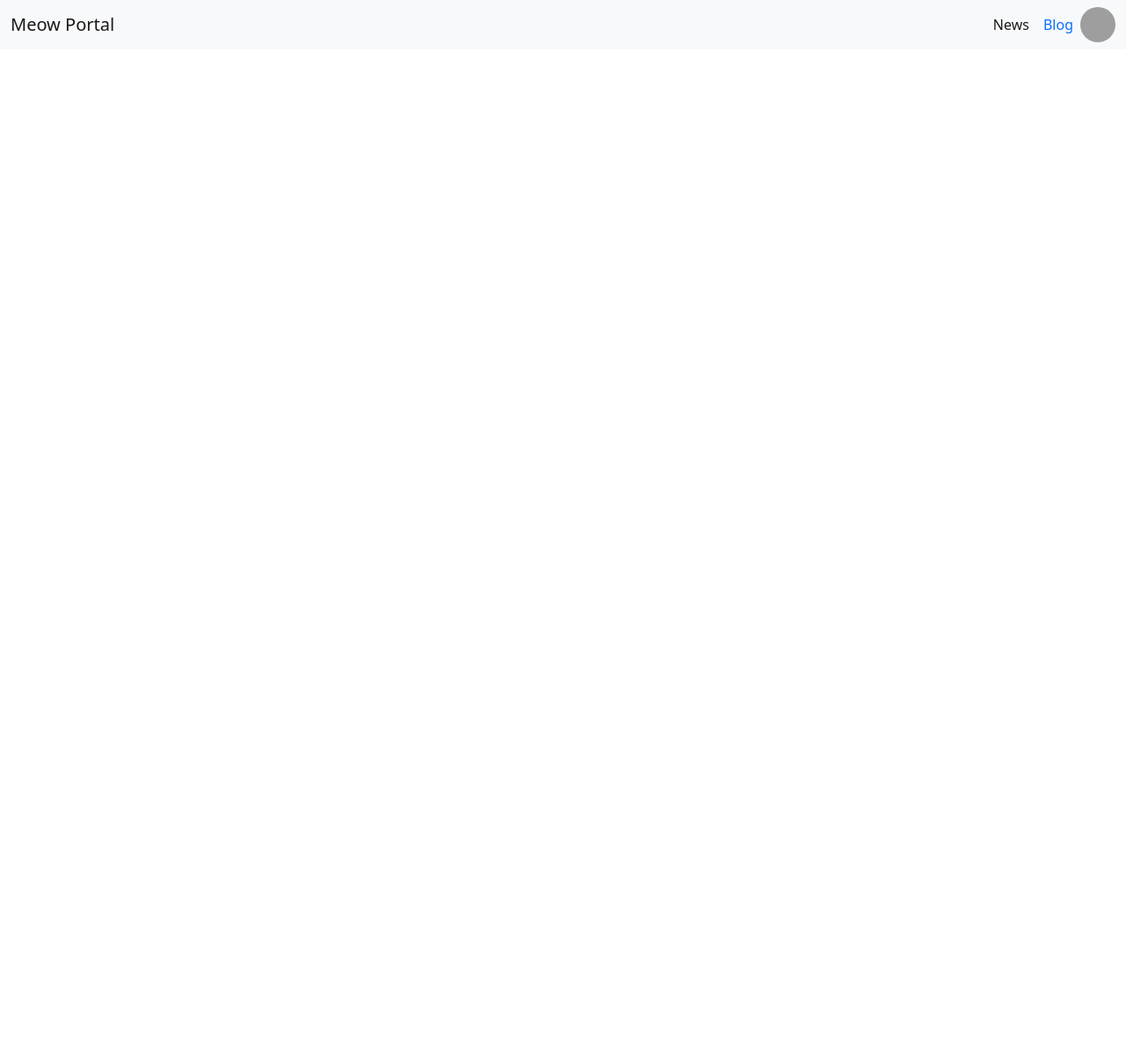
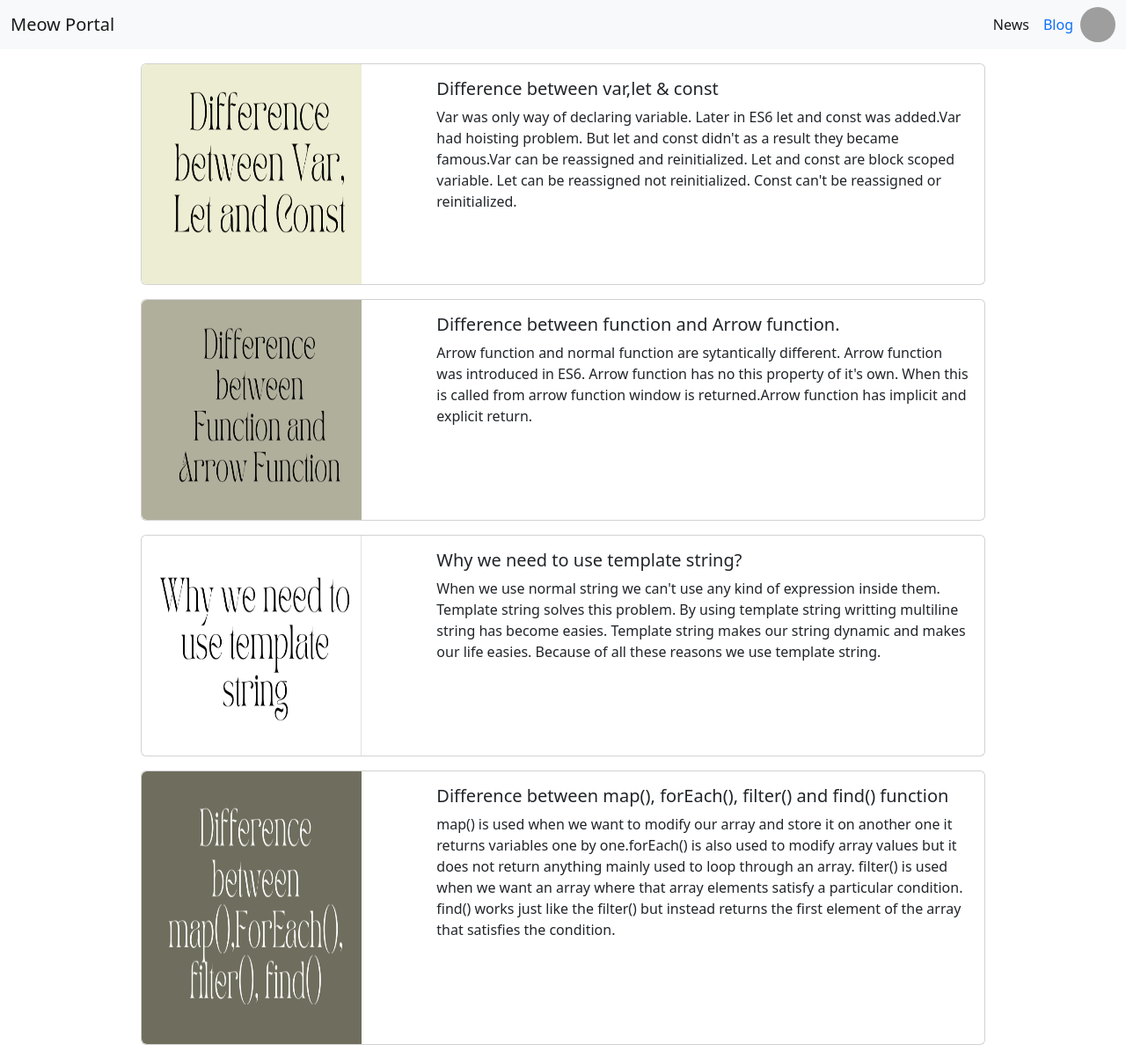
Before and after one commit to amanat-mahmud/Meow-Portal, a plain HTML site: page blog.html in a window 1280 px wide. Shown: the whole page at 88% size. Before the commit the page ends 800 px from the top, so only its background shows below. Drawn offline with nearby package versions, Linux system fonts and the light colour scheme; grey boxes are pictures that could not be loaded.

```diff
--- a/app.js
+++ b/app.js
@@ -141,6 +141,7 @@ const displayModal = (datas) => {
         document.getElementById('modal-body-inner').innerHTML = `
         <img src="${data.image_url}" class="img-fluid" >
         <p>${data.details}</p>
+        <h4>Published: ${data.author.published_date}</h4>
         `;
     });
 }
--- a/blog.html
+++ b/blog.html
@@ -5,17 +5,20 @@
   <meta http-equiv="X-UA-Compatible" content="IE=edge">
   <meta name="viewport" content="width=device-width, initial-scale=1.0">
   <!-- Bootstrap -->
-    <link href="https://cdn.jsdelivr.net/npm/bootstrap@5.2.0/dist/css/bootstrap.min.css" rel="stylesheet" integrity="sha384-gH2yIJqKdNHPEq0n4Mqa/HGKIhSkIHeL5AyhkYV8i59U5AR6csBvApHHNl/vI1Bx" crossorigin="anonymous">
+  <link href="https://cdn.jsdelivr.net/npm/bootstrap@5.2.0/dist/css/bootstrap.min.css" rel="stylesheet"
+    integrity="sha384-gH2yIJqKdNHPEq0n4Mqa/HGKIhSkIHeL5AyhkYV8i59U5AR6csBvApHHNl/vI1Bx" crossorigin="anonymous">
   <title>Meow Portal</title>
+  <link rel="stylesheet" href="styles/blog-style.css">
 </head>
 <body>
-    <header >
+  <header>
+    <!-- navbar code  -->
     <nav class="navbar navbar-expand-lg bg-light">
       <div class="container-fluid">
         <a class="navbar-brand" href="#">Meow Portal</a>
         <ul class="navbar-nav  nav-elm">
           <li class="nav-item">
-                    <a class="nav-link active" aria-current="page" href="index.html">News</a>
+            <a class="nav-link active " aria-current="page" href="index.html">News</a>
           </li>
           <li class="nav-item">
             <a class="nav-link active text-primary" aria-current="page" href="blog.html">Blog</a>
@@ -26,7 +29,85 @@
       </div>
     </nav>
   </header>
+  <section class="w-75 mx-auto mt-3" id="card-contaner">
+    <div class="card mb-3 max-card-width">
+      <div class="row g-0 ">
+        <div class="col-md-4">
+          <img src="img/const.png" class="rounded-start" alt="..." style="height: 250px; width:250px;">
+        </div>
+        <div class="col-md-8">
+          <div class="card-body">
+            <h5 class="card-title">Difference between var,let & const</h5>
+            <p class="card-text">Var was only way of declaring variable. Later in ES6 let and const was added.Var had hoisting problem. But let and const didn't as a result they became famous.Var can be reassigned and reinitialized.  Let and const are block scoped variable. Let can be reassigned not reinitialized. Const can't be reassigned or reinitialized.</p>
+            <div id="card-bottom" class="d-lg-flex  align-items-center mt-5 ">
+              <!-- <button type="button" class="btn btn-primary ms-5">Read More</button> -->
+            </div>
+          </div>
+        </div>
+      </div>
+    </div>
+
+    <div class="card mb-3 max-card-width">
+      <div class="row g-0 ">
+        <div class="col-md-4">
+          <img src="img/function.png" class="rounded-start" alt="..." style="height: 250px; width:250px;">
+        </div>
+        <div class="col-md-8">
+          <div class="card-body">
+            <h5 class="card-title">Difference between function and Arrow function.</h5>
+            <p class="card-text">Arrow function and normal function are sytantically different.
+              Arrow function was introduced in ES6.
+              Arrow function has no this property of it's own.
+              When this is called from arrow function window is returned.Arrow function has implicit and explicit return.
+            </p>
+            <div id="card-bottom" class="d-lg-flex  align-items-center mt-5 ">
+              <!-- <button type="button" class="btn btn-primary ms-5">Read More</button> -->
+            </div>
+          </div>
+        </div>
+      </div>
+    </div>
+
+    <div class="card mb-3 max-card-width">
+      <div class="row g-0 ">
+        <div class="col-md-4">
+          <img src="img/template.png" class="rounded-start border-end" alt="..." style="height: 250px; width:250px;">
+        </div>
+        <div class="col-md-8">
+          <div class="card-body">
+            <h5 class="card-title">Why we need to use template string?</h5>
+            <p class="card-text">When we use normal string we can't use any kind of expression inside them. Template string solves this problem. By using template string writting multiline string has become easies. Template string makes our string dynamic and makes our life easies. Because of all these reasons we use template string.
+             </p>
+            <div id="card-bottom" class="d-lg-flex  align-items-center mt-5 ">
+              <!-- <button type="button" class="btn btn-primary ms-5">Read More</button> -->
+            </div>
+          </div>
+        </div>
+      </div>
+    </div>
+
+    <div class="card mb-3 max-card-width">
+      <div class="row g-0 ">
+        <div class="col-md-4">
+          <img src="img/map.png" class="rounded-start" alt="..." style="height: 310px; width:250px;">
+        </div>
+        <div class="col-md-8">
+          <div class="card-body">
+            <h5 class="card-title">Difference between map(), forEach(), filter() and find() function</h5>
+            <p class="card-text">map() is used when we want to modify our array and store it on another one it returns variables one by one.forEach() is also used to modify array values but it does not return anything mainly used to loop through an array. filter() is used when we want an array where that array elements satisfy a particular condition. find() works just like the filter() but instead returns the first element of the array that satisfies the condition.</p>
+            <div id="card-bottom" class="d-lg-flex  align-items-center mt-5 ">
+              <!-- <button type="button" class="btn btn-primary ms-5">Read More</button> -->
+            </div>
+          </div>
+        </div>
+      </div>
+    </div>
+  </section>
+
+
   <!-- bootstrap -->
-    <script src="https://cdn.jsdelivr.net/npm/bootstrap@5.2.0/dist/js/bootstrap.bundle.min.js" integrity="sha384-A3rJD856KowSb7dwlZdYEkO39Gagi7vIsF0jrRAoQmDKKtQBHUuLZ9AsSv4jD4Xa" crossorigin="anonymous"></script>
+  <script src="https://cdn.jsdelivr.net/npm/bootstrap@5.2.0/dist/js/bootstrap.bundle.min.js"
+    integrity="sha384-A3rJD856KowSb7dwlZdYEkO39Gagi7vIsF0jrRAoQmDKKtQBHUuLZ9AsSv4jD4Xa"
+    crossorigin="anonymous"></script>
 </body>
 </html>
--- /dev/null
+++ b/styles/blog-style.css
@@ -0,0 +1,11 @@
+
+@media only screen and (max-width:540px) {
+    .navbar-nav {
+        display: flex;
+        flex-direction: row;
+    }
+
+    .nav-item {
+        margin-right: 1rem;
+    }
+}
--- a/styles/style.css
+++ b/styles/style.css
@@ -3,6 +3,7 @@
     top: 14rem;
     left: 30rem;
 }
+
 .max-card-width {
     max-width: 750px;
 }
@@ -12,10 +13,6 @@
 }
 
 @media only screen and (max-width:540px) {
-    .container-fluid {
-        display: grid;
-        grid-template-columns: repeat(1, 1fr);
-    }
 
     .navbar-nav {
         display: flex;
```
Also changed, not shown: img/const.png (added), img/function.png (added), img/map.png (added), img/template.png (added). Lines whose indentation alone changed are shown as unchanged.
